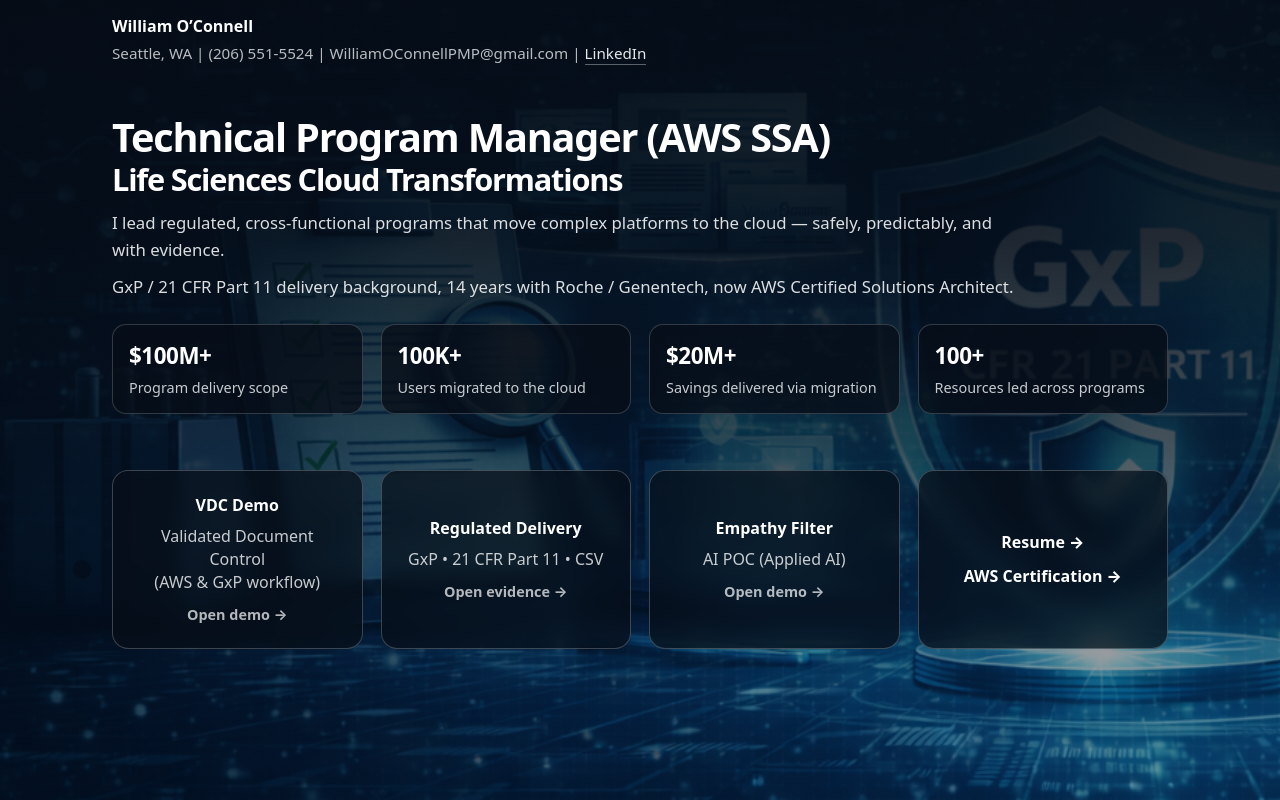
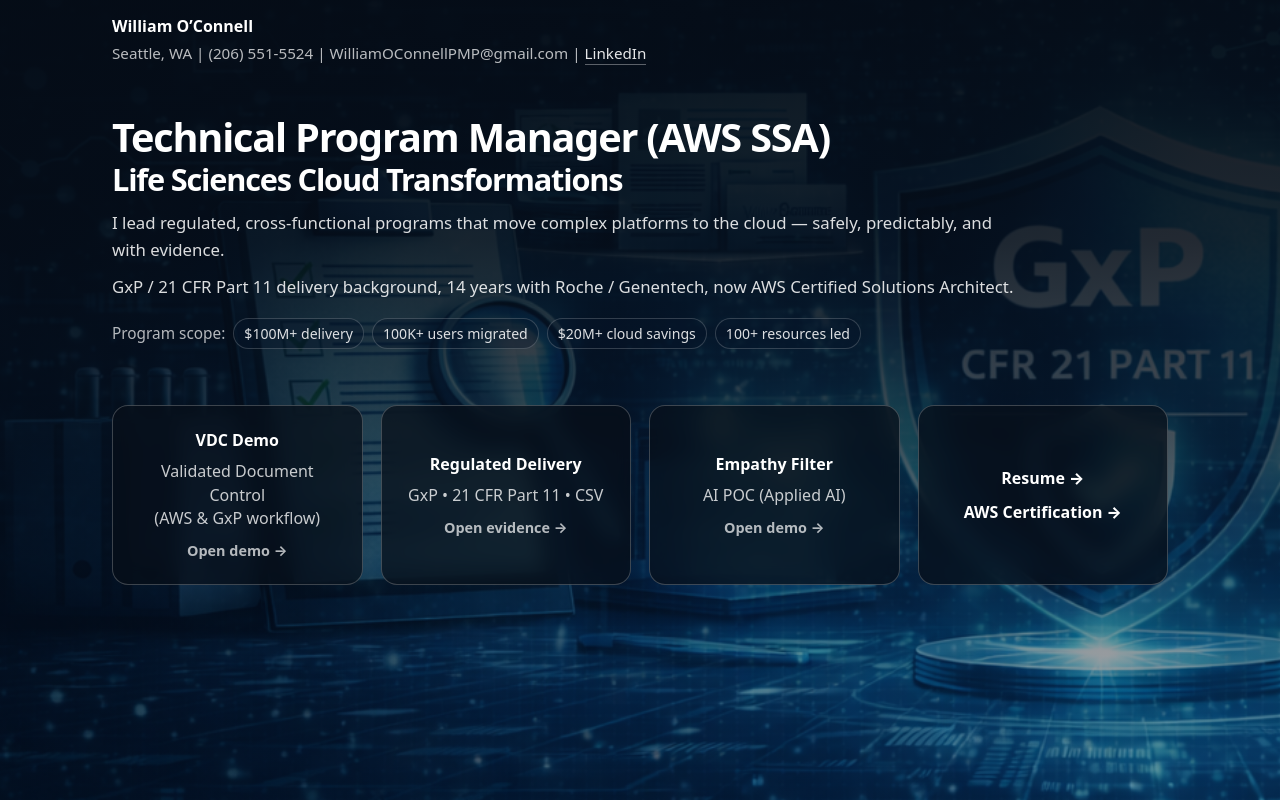
Before and after one commit to williamoconnellpmp-source/vdc-prod-deployment, a Next.js app: page / in a window 1280 px wide. Built offline with nearby package versions, Linux system fonts and the light colour scheme.

Commit message:
Restyle homepage scope metrics to subtle inline pills

```diff
--- a/pages/index.js
+++ b/pages/index.js
@@ -59,23 +59,12 @@
                 Genentech, now AWS Certified Solutions Architect.
               </p>
 
-              <div className="metrics">
-                <div className="metricItem">
-                  <div className="metricValue">$100M+</div>
-                  <div className="metricLabel">Program delivery scope</div>
-                </div>
-                <div className="metricItem">
-                  <div className="metricValue">100K+</div>
-                  <div className="metricLabel">Users migrated to the cloud</div>
-                </div>
-                <div className="metricItem">
-                  <div className="metricValue">$20M+</div>
-                  <div className="metricLabel">Savings delivered via migration</div>
-                </div>
-                <div className="metricItem">
-                  <div className="metricValue">100+</div>
-                  <div className="metricLabel">Resources led across programs</div>
-                </div>
+              <div className="metricsRow" aria-label="Program scope highlights">
+                <span className="metricsLabel">Program scope:</span>
+                <span className="metricPill">$100M+ delivery</span>
+                <span className="metricPill">100K+ users migrated</span>
+                <span className="metricPill">$20M+ cloud savings</span>
+                <span className="metricPill">100+ resources led</span>
               </div>
             </div>
           </section>
@@ -245,31 +234,28 @@
             margin-bottom: 10px;
           }
 
-          .metrics {
-            display: grid;
-            grid-template-columns: repeat(4, minmax(0, 1fr));
-            gap: 18px;
-            margin-top: 24px;
-            margin-bottom: 8px;
+          .metricsRow {
+            display: flex;
+            flex-wrap: wrap;
+            align-items: center;
+            gap: 8px;
+            margin-top: 18px;
+            margin-bottom: 4px;
+            font-size: 0.96rem;
+            color: rgba(255, 255, 255, 0.78);
           }
 
-          .metricItem {
-            background: rgba(7, 14, 24, 0.78);
-            border-radius: 14px;
-            border: 1px solid rgba(255, 255, 255, 0.18);
-            padding: 14px 16px;
+          .metricsLabel {
+            opacity: 0.9;
           }
 
-          .metricValue {
-            font-size: 1.4rem;
-            font-weight: 750;
-            letter-spacing: -0.02em;
-          }
-
-          .metricLabel {
-            margin-top: 4px;
-            font-size: 0.9rem;
-            color: rgba(255, 255, 255, 0.78);
+          .metricPill {
+            border-radius: 999px;
+            border: 1px solid rgba(255, 255, 255, 0.18);
+            padding: 4px 10px;
+            font-size: 0.88rem;
+            color: rgba(255, 255, 255, 0.86);
+            background: rgba(6, 20, 40, 0.4);
           }
 
           .cardsSection {
```
